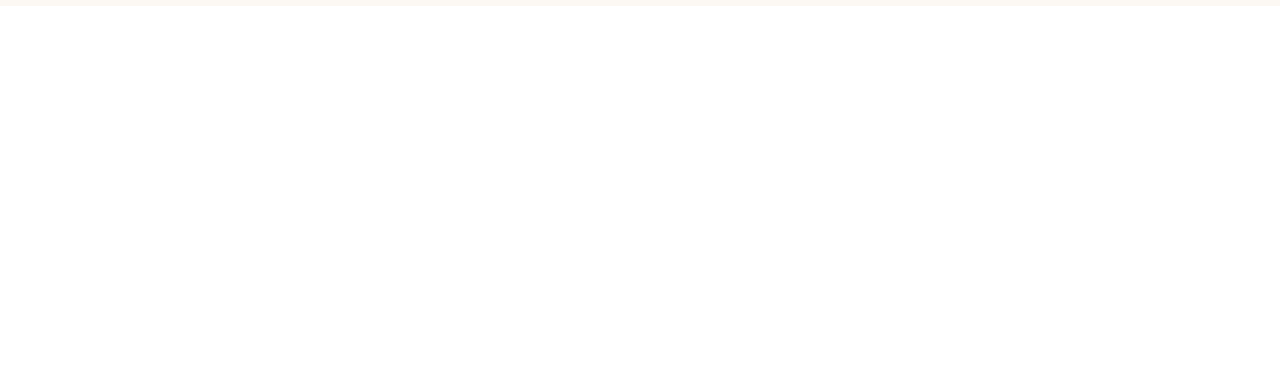
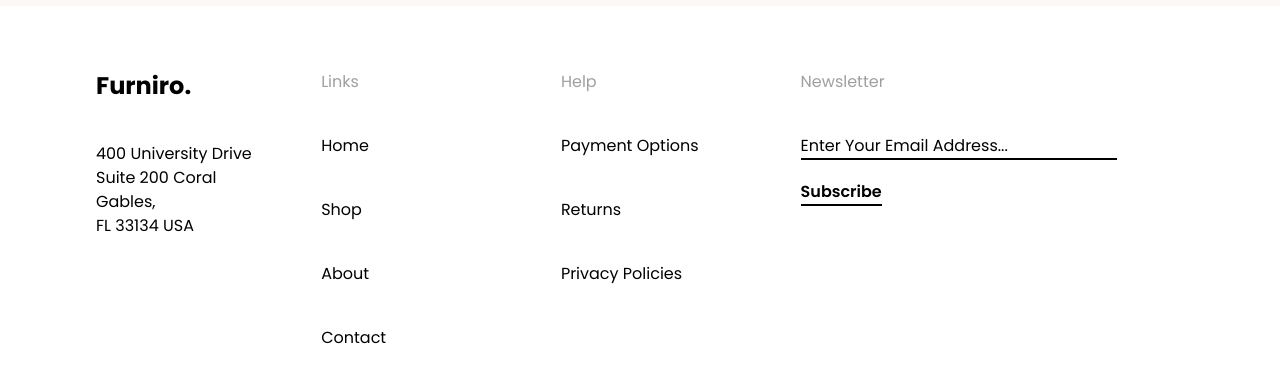
Before and after one commit to edisss1/Furniro, a React (Vite) app: page / in a window 1280 px wide. Shown: the part 1757-2149 px from the top of the page. Before the commit the page ends 1763 px from the top, so only its background shows below. Built offline with nearby package versions, Linux system fonts and the light colour scheme; no server answers; the database is empty.

Commit message:
finished footer

```diff
--- a/src/components/Footer.tsx
+++ b/src/components/Footer.tsx
@@ -1,35 +1,36 @@
 import { Link } from "react-router-dom"
+import { paths } from "../paths/paths"
 
 const Footer = () => {
   const date = new Date()
 
   return (
-    <footer className='ps-24 lg:ps-10 md:ps-6 sm:ps-2 flex flex-col grid-cols-6 grid-rows-2 mt-[5%] gap-10'>
-      <div className='flex gap-20 lg:gap-16 md:gap-8: sm:gap-4 '>
-        <div className='col-span-2'>
+    <footer className='ps-24 max-lg:ps-2 max-md:ps-1  flex flex-col mt-[5%] gap-10 max-lg:grid'>
+      <div className='flex gap-20 lg:gap-16 md:gap-8: sm:gap-4 max-lg:flex-col max-lg:items-center'>
+        <div className='col-span-2 flex flex-col gap-10 max-lg:col-span-3 max-lg:row-start-1'>
           <h3 className='font-bold text-2xl '>Furniro.</h3>
           <div className='flex flex-col'>
             <span>400 University Drive Suite 200 Coral </span>
-            <span>Gables,</span> <span>FL 33134 USA</span>
+            <span>Gables,</span>
+            <span>FL 33134 USA</span>
           </div>
         </div>
-        <div className='col-start-3 grid grid-cols-3 col-span-4 max-md:grid-flow-col'>
-          <div className='flex flex-col gap-10'>
+        <div className='col-start-3 grid grid-cols-4 col-span-4 max-lg:gap-6 '>
+          <div className='flex flex-col gap-10 max-lg:col-start-2 '>
             <p className='text-[#9F9F9F]'>Links</p>
-            <Link to='/'>Home</Link>
-            <Link to='/'>Shop</Link>
-            <Link to='/'>About</Link>
-            <Link to='/'>Contact</Link>
+            {paths?.map((path) => (
+              <Link to={path.path}>{path.text}</Link>
+            ))}
           </div>
-          <div className='flex flex-col gap-10'>
+          <div className='flex flex-col gap-10 max-lg:col-start-3 '>
             <p className='text-[#9F9F9F]'>Help</p>
             <Link to={"/"}>Payment Options</Link>
             <Link to={"/"}>Returns</Link>
             <Link to={"/"}>Privacy Policies</Link>
           </div>
-          <form className='flex flex-col gap-10 w-fit'>
+          <form className='flex flex-col  gap-10 w-fit max-lg:row-start-2  max-lg:col-start-2 '>
             <p className='text-[#9F9F9F]'>Newsletter</p>
-            <div className='flex gap-5'>
+            <div className='flex gap-5 flex-wrap'>
               <div className='relative group '>
                 <input
                   id='email'
@@ -38,7 +39,7 @@
                 />
                 <label
                   htmlFor='email'
-                  className='w-fit absolute  top-0 left-0 group-focus-within:-top-4 group-focus-within:text-sm  transition-all duration-150 ease-linear'>
+                  className='w-fit absolute pointer-events-none  top-0 left-0 group-focus-within:-top-4 group-focus-within:text-sm  transition-all duration-150 ease-linear'>
                   Enter Your Email Address...
                 </label>
               </div>
@@ -51,7 +52,9 @@
           </form>
         </div>
       </div>
-      <p>{date.getFullYear()} furniro. All rights reserved</p>
+      <p className='max-lg:mx-auto'>
+        {date.getFullYear()} furniro. All rights reserved
+      </p>
     </footer>
   )
 }
--- a/src/components/MobileNav.tsx
+++ b/src/components/MobileNav.tsx
@@ -6,6 +6,7 @@
 import favoriteItems from "../assets/akar-icons_heart.svg"
 import searchIcon from "../assets/akar-icons_search.svg"
 import cartIcon from "../assets/ant-design_shopping-cart-outlined.svg"
+import { paths, activeLinkStyles } from "../paths/paths"
 
 const MobileNav = () => {
   const [isNavOpen, setIsNavOpen] = useState(false)
@@ -14,28 +15,8 @@
     setIsNavOpen(!isNavOpen)
   }
 
-  const activeLinkStyles = "text-[#B88E2F]"
-  const paths = [
-    {
-      path: "/",
-      text: "Home",
-    },
-    {
-      path: "/shop",
-      text: "Shop",
-    },
-    {
-      path: "/about",
-      text: "About",
-    },
-    {
-      path: "/contact",
-      text: "Contact",
-    },
-  ]
-
   return (
-    <nav className='md:hidden px-6 overflow-x-hidden'>
+    <nav className='md:hidden px-6 overflow-x-hidden '>
       <div className='flex justify-between'>
         <Link className='flex gap-1 justify-center items-center' to={"/"}>
           <img src={logo} alt='logo' />
@@ -58,7 +39,7 @@
               <img src={HamMenu} alt='' />
             </button>
           </div>
-          <ul className='w-full mt-8 flex flex-col gap-12 justify-center items-center'>
+          <ul className='w-1/2 mt-8 flex flex-col gap-12 justify-center items-center'>
             {paths?.map((path) => (
               <li>
                 <NavLink
--- a/src/pages/HomePage.tsx
+++ b/src/pages/HomePage.tsx
@@ -26,7 +26,7 @@
         <Products />
         <MainPageSlider />
 
-        {/* <Footer /> */}
+        <Footer />
       </>
     </>
   )
--- /dev/null
+++ b/src/paths/paths.ts
@@ -0,0 +1,19 @@
+export const activeLinkStyles = "text-[#B88E2F]"
+export const paths = [
+  {
+    path: "/",
+    text: "Home",
+  },
+  {
+    path: "/shop",
+    text: "Shop",
+  },
+  {
+    path: "/about",
+    text: "About",
+  },
+  {
+    path: "/contact",
+    text: "Contact",
+  },
+]
```
